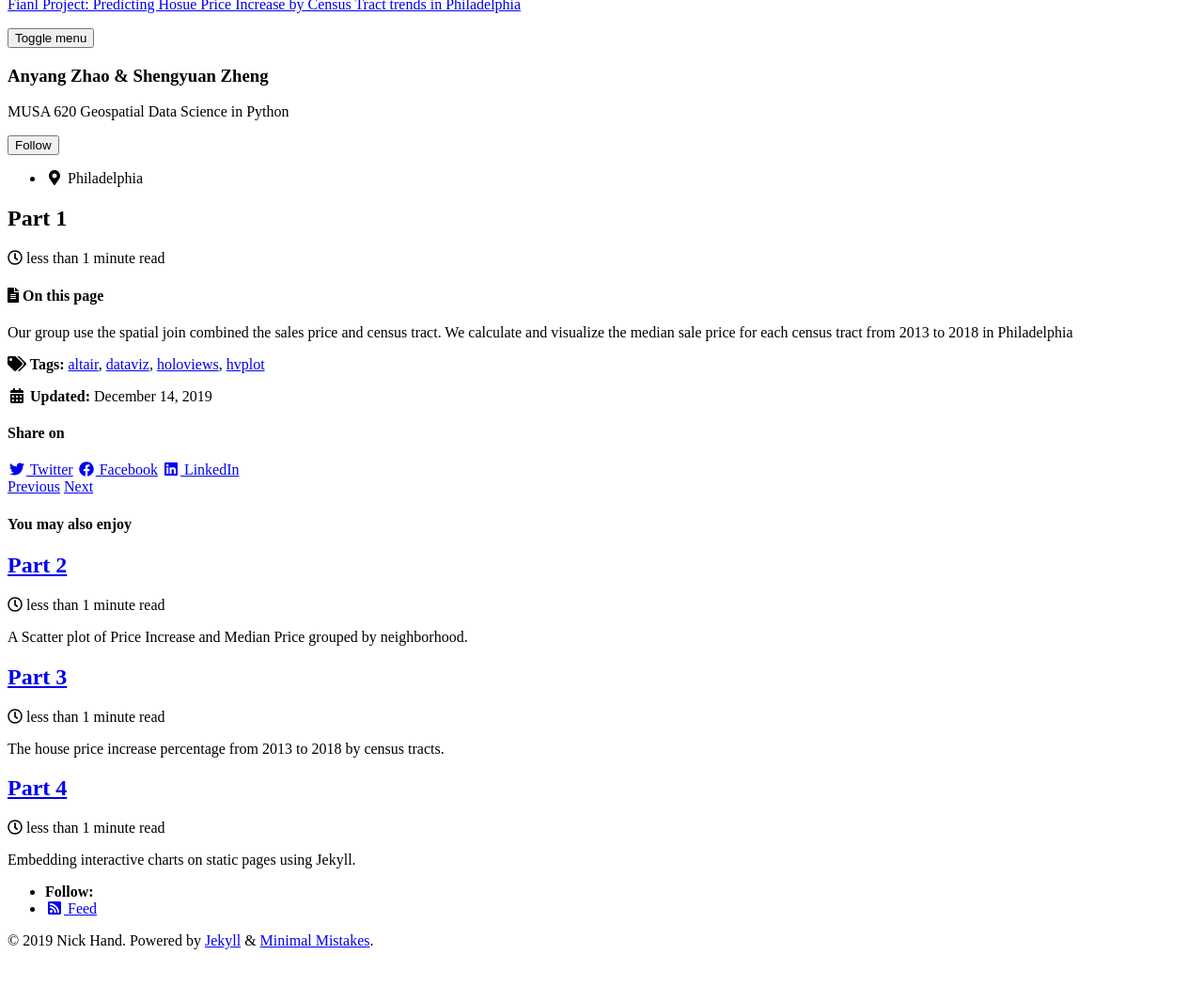
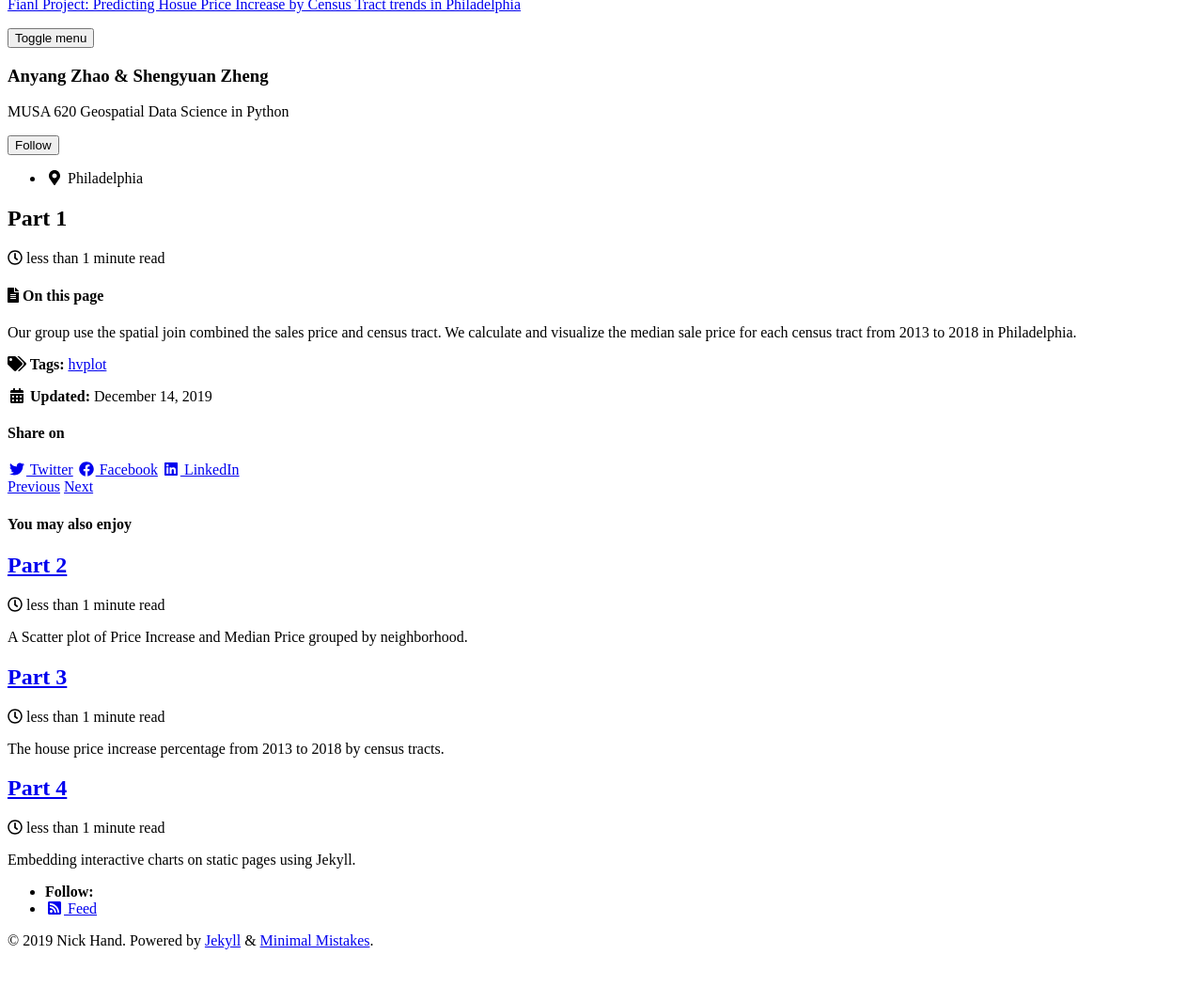
Before and after one commit to zhaoanyang36/house_price_prediction, a Jekyll site: the page built from _posts/2019-12-14-Part-1.md, in a window 1280 px wide, cut to the strip 112-1192 px from the top of the page. Shown: the top 1049 px of the strip at 94% size. Built offline with Jekyll 4.4.1, drawn with Linux system fonts in a browser that asks for light colours; cached includes are drawn as plain includes; nearby versions of some CDN libraries.

Commit message:
Update 2019-12-14-Part-1.md

```diff
--- a/_posts/2019-12-14-Part-1.md
+++ b/_posts/2019-12-14-Part-1.md
@@ -2,7 +2,7 @@
 title: "Part 1"
 date: 2019-12-14
 published: true
-tags: [dataviz, altair, hvplot, holoviews]
+tags: [hvplot]
 excerpt: "A breif look at the median hosue price in Philadelphia from 2013 to 2015"
 hv-loader:
   hv-chart-1: "charts/a.html"
@@ -11,5 +11,5 @@ toc_sticky: true
 ---
 
 Our group use the spatial join combined the sales price and census tract.
-We calculate and visualize the median sale price for each census tract from 2013 to 2018 in Philadelphia
+We calculate and visualize the median sale price for each census tract from 2013 to 2018 in Philadelphia.
 <div id="hv-chart-1"></div>
```
